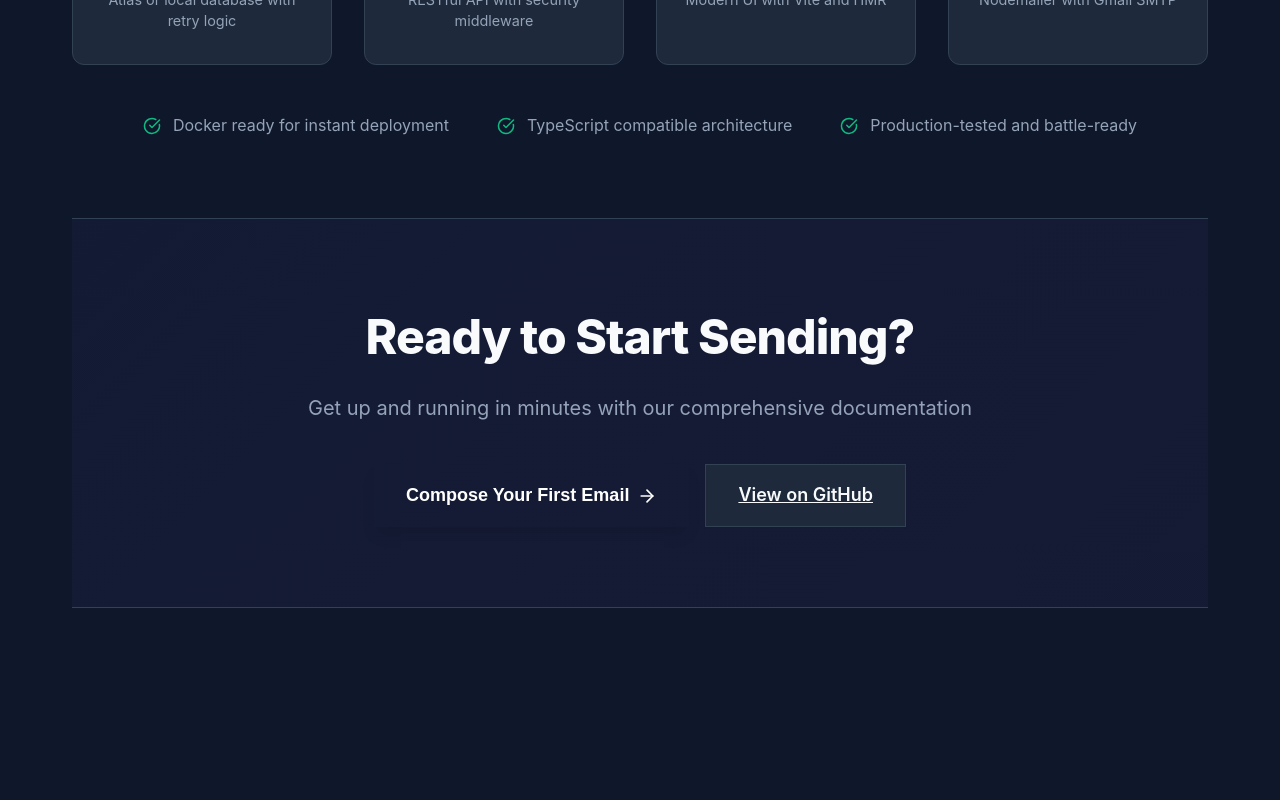
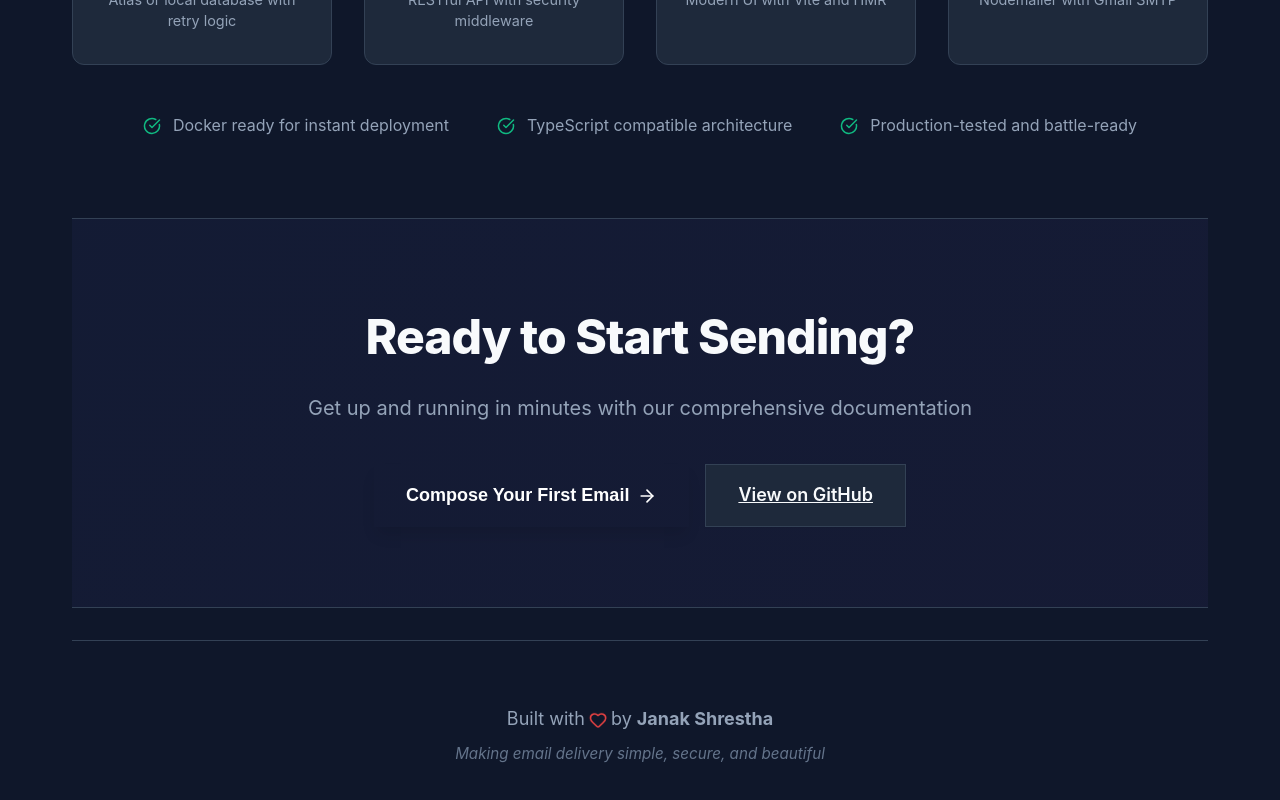
Before and after one commit to janak0ff/MERN-gmail-smpt, a React (Vite) app in the folder frontend/: page / in a window 1280 px wide. Shown: the part 3262-4062 px from the top of the page. Before the commit the page ends 3902 px from the top, so only its background shows below. Built offline with nearby package versions, Linux system fonts and the light colour scheme.

Commit message:
feat: add a new footer section to the landing page with author information and tagline, along with its corresponding styles.

```diff
--- a/frontend/src/App.css
+++ b/frontend/src/App.css
@@ -1287,6 +1287,26 @@ body {
   }
 }
 
+/* Landing Page Footer */
+.landing-footer {
+  text-align: center;
+  padding: 4rem 0 3rem;
+  margin-top: 2rem;
+  border-top: 1px solid var(--border-color);
+  color: var(--text-secondary);
+}
+
+.landing-footer p:first-child {
+  font-size: 1.125rem;
+  margin-bottom: 0.5rem;
+}
+
+.landing-footer .footer-tagline {
+  font-size: 0.95rem;
+  color: var(--text-light);
+  font-style: italic;
+}
+
 /* Compose Email Styles */
 .compose-wrapper {
   display: flex;
--- a/frontend/src/components/LandingPage.jsx
+++ b/frontend/src/components/LandingPage.jsx
@@ -1,5 +1,5 @@
 import React from 'react';
-import { Send, Shield, Zap, CheckCircle, ArrowRight, Globe, BarChart3, Lock, Mail, Code, Database, FileText, Users, Smartphone, Briefcase, GraduationCap } from 'lucide-react';
+import { Send, Shield, Zap, CheckCircle, ArrowRight, Globe, BarChart3, Lock, Mail, Code, Database, FileText, Users, Smartphone, Briefcase, GraduationCap, Heart } from 'lucide-react';
 
 const LandingPage = ({ onGetStarted }) => {
     return (
@@ -260,6 +260,16 @@ const LandingPage = ({ onGetStarted }) => {
                     </div>
                 </div>
             </section>
+
+            {/* Footer */}
+            <footer className="landing-footer">
+                <p>
+                    Built with <Heart size={16} className="heart-icon-anim" /> by <strong>Janak Shrestha</strong>
+                </p>
+                <p className="footer-tagline">
+                    Making email delivery simple, secure, and beautiful
+                </p>
+            </footer>
         </div>
     );
 };
```
